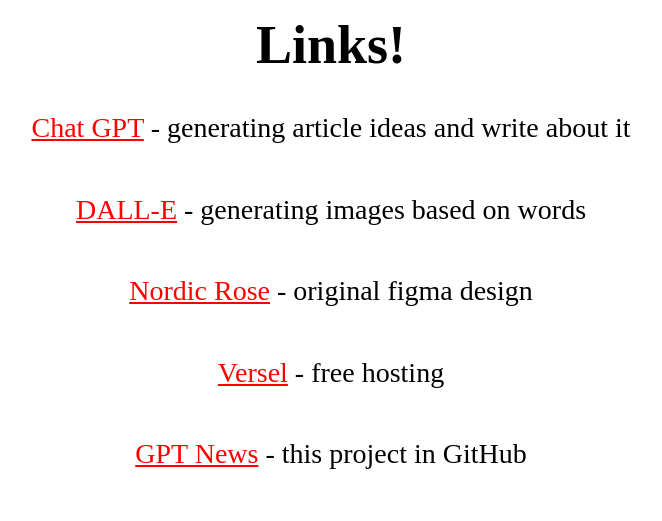
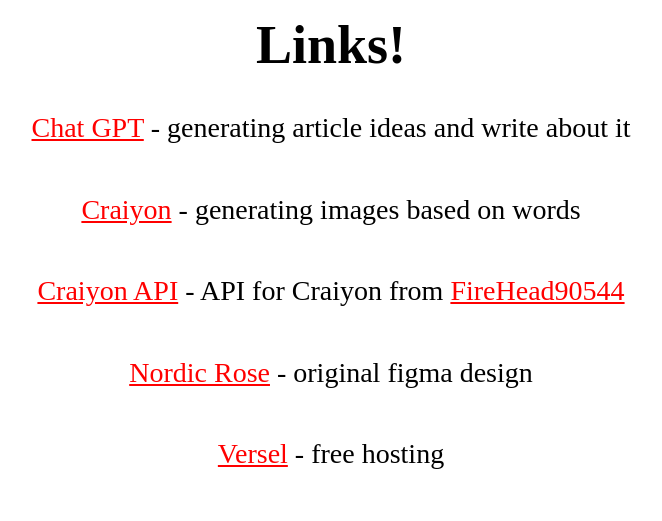
Before and after one commit to RadiATsiyA/GPTnews, a Django app: page /links in a window 1280 px wide. Shown: the part 243-764 px from the top of the page, without its empty margins (309-971 px from the left). Run offline with Django 4.2, Linux system fonts and the light colour scheme.

Commit message:
updated links

```diff
--- a/GPTNews/general/templates/general/links.html
+++ b/GPTNews/general/templates/general/links.html
@@ -9,7 +9,8 @@
         <div class="container">
             <h1 class="main_title">Links!</h1>
             <p class="link"><a href="https://openai.com/blog/chatgpt">Chat GPT</a> - generating article ideas and write about it</p>
-            <p class="link"><a href="https://openai.com/product/dall-e-2">DALL-E</a> - generating images based on words </p>
+            <p class="link"><a href="https://www.craiyon.com/">Craiyon</a> - generating images based on words </p>
+            <p class="link"><a href="https://github.com/FireHead90544/craiyon.py">Craiyon API</a> - API for Craiyon from <a href="https://github.com/FireHead90544">FireHead90544</a> </p>
             <p class="link"><a href="https://www.figma.com/file/f45SD20DC5S1Gxjdk6bekO/%5BPublished%5D%5BEN%5D-%C2%ABNordic-Rose%C2%BB?node-id=1-2&t=sd2yYZGGIy0WycaD-0">Nordic Rose</a> - original figma design</p>
             <p class="link"><a href="https://vercel.com/">Versel</a> - free hosting </p>
             <p class="link"><a href="https://github.com/RadiATsiyA/GPTnews">GPT News</a> - this project in GitHub</p>
```
